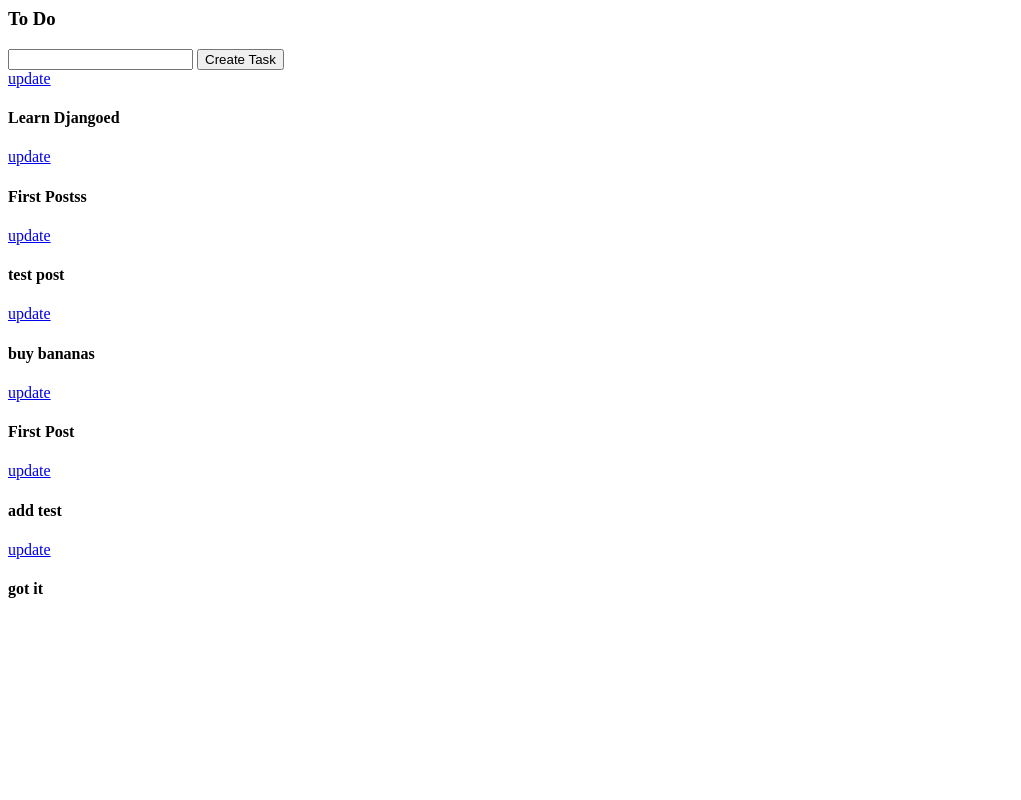
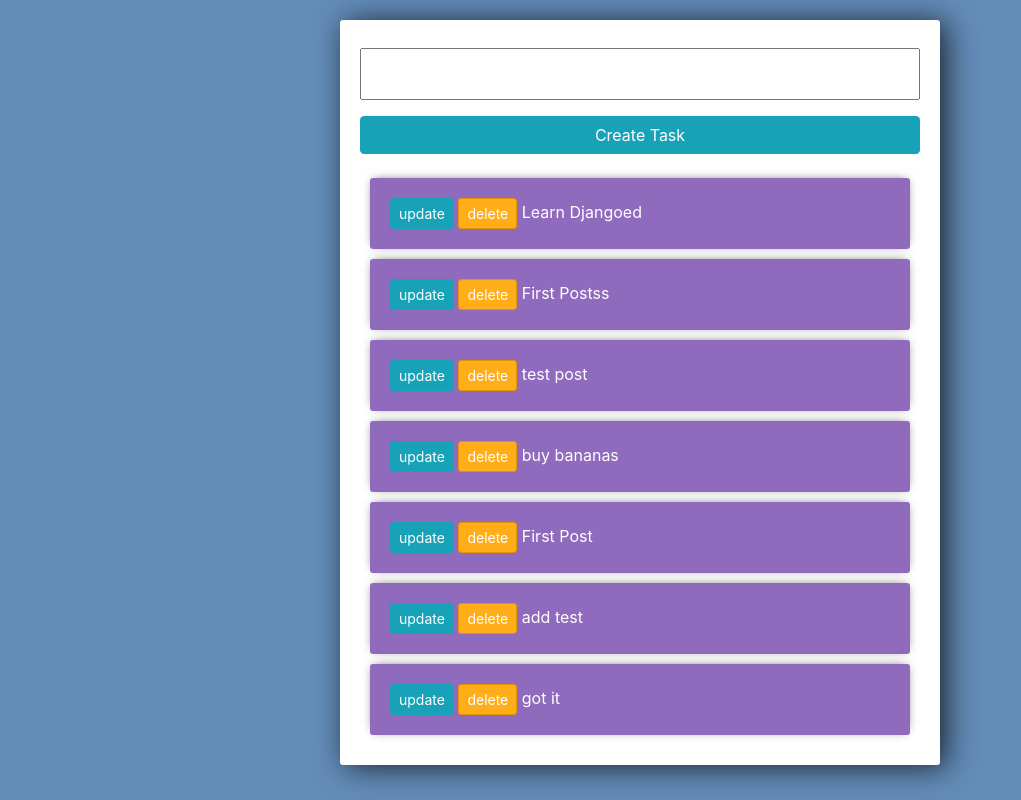
Before and after one commit to BenJohnK/todoapp_2, a Django app: page / in a window 1280 px wide. Shown: the whole page, without its empty margins (0-1021 px from the left). Run offline with Django 3.2, Linux system fonts and the light colour scheme; data comes from the database, SQL or seed files in the repository; both versions use the stored data as it was after the commit; some libraries are stand-ins or nearby versions.

Commit message:
adding the remaining files

```diff
--- /dev/null
+++ b/templates/todo/deletepage.html
@@ -0,0 +1,5 @@
+<p>Are you sure you want to delete "{{task}}"</p>
+<a href="{% url 'index' %}">Cancel</a>
+<form method="POST" action="">{% csrf_token %}
+    <input type="submit" value="Confirm">
+</form>
--- a/templates/todo/index.html
+++ b/templates/todo/index.html
@@ -1,18 +1,68 @@
-<h3><strong>To Do</strong></h3>
+<link rel="stylesheet" href="https://stackpath.bootstrapcdn.com/bootstrap/4.3.1/css/bootstrap.min.css" integrity="sha384-ggOyR0iXCbMQv3Xipma34MD+dH/1fQ784/j6cY/iJTQUOhcWr7x9JvoRxT2MZw1T" crossorigin="anonymous">
+
+<style>
+
+	body{
+		background-color: #638CB8;
+	}
+
+	input{
+		width: 100%;
+		padding: 12px 20px;
+		margin: 8px 0;
+		box-sizing: border-box;
+	}
+
+	input::placeholder {
+	  color: #d3d3d3;
+	}
+
+	.submit{
+		background-color: #6BA3E8;
+	}
+
+	.center-column{
+		width:600px;
+		margin: 20px auto;
+		padding:20px;
+		background-color: #fff;
+		border-radius: 3px;
+		box-shadow: 6px 2px 30px 0px rgba(0,0,0,0.75);
+	}
+
+	.item-row{
+		background-color: #906abd;
+		margin: 10px;
+		padding: 20px;
+		border-radius: 3px;
+		color: #fff;
+		font-size: 16px;
+		box-shadow: 0px -1px 10px -4px rgba(0,0,0,0.75);
+	}
+
+	.btn-danger{
+		background-color: #ffae19;
+		border-color: #e59400;
+	}
+
+</style>
+
+<div class="center-column">
 <form method="POST" action="">{% csrf_token %}
     {{form.title}}
-    <input type="submit" value="Create Task">
-<form>
+    <input class="btn btn-info" type="submit" value="Create Task">
+</form>
+<div class="todo-list">
 {% for task in tasks %}
-<div>
-    <a href="{% url 'update_task' task.id %}">update</a>
+    <div class="item-row">
+    <a class="btn btn-info btn-sm" href="{% url 'update_task' task.id %}">update</a>
+    <a class="btn btn-danger btn-sm" href="{% url 'delete_task' task.id %}">delete</a>
     {%if task.complete %}
-    <br>
-    <br>
     <strike>{{task}}</strike>
-    <br><br>
     {%else%}
-    <h4>{{task}}</h4>
+    <span>{{task}}</span>
     {%endif%}
+    </div>
+{% endfor %}
 </div>
-{% endfor %}
+</div>
--- a/todo/urls.py
+++ b/todo/urls.py
@@ -1,8 +1,9 @@
 from django.urls import path,include
-from .views import index,update
+from .views import index,update,delete
 
 
 urlpatterns = [
     path('',index,name="index"),
-    path('update_task/<int:pk>/',update)
+    path('update_task/<int:pk>/',update,name="update_task"),
+    path('delete_task/<int:pk>',delete,name="delete_task")
 ]
--- a/todo/views.py
+++ b/todo/views.py
@@ -23,3 +23,12 @@ def update(request,pk):
         return redirect('/')
 
     return render(request,"todo/updatepage.html",{'form':form,'task':task})
+
+
+def delete(request,pk):
+    task=Task.objects.get(id=pk)
+    # task.delete()
+    if request.method=="POST":
+        task.delete()
+        return redirect('/')
+    return render(request,"todo/deletepage.html",{'task':task})
```
Also changed, not shown: db.sqlite3.
